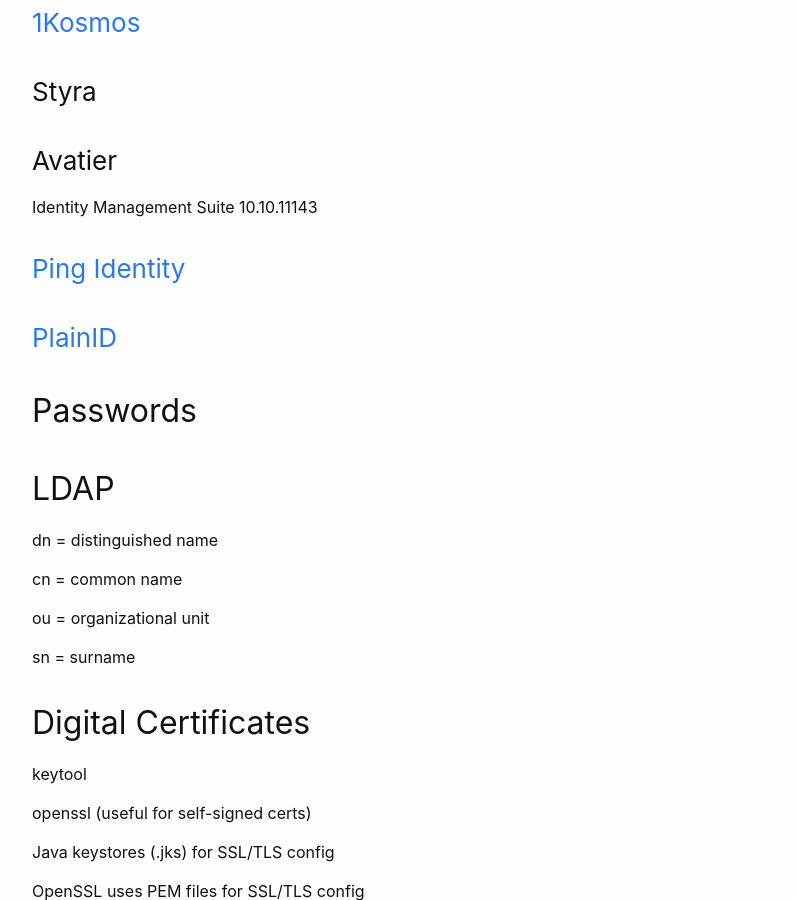
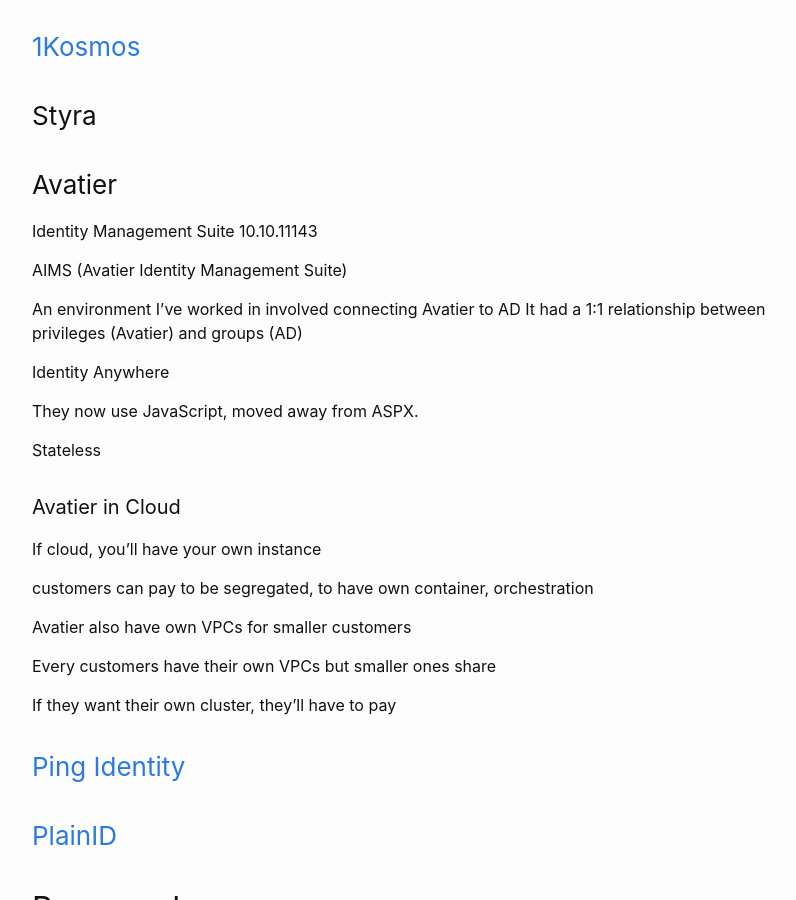
Before and after one commit to sif/sif, a Jekyll site: the page built from _posts/2022-02-11-identity-and-access-management.md, in a window 1280 px wide and 900 px high, scrolled down 3401 px. Shown: the whole window, without its empty margins (238-1034 px from the left). Built offline with Jekyll 4.4.1, drawn with Linux system fonts in a browser that asks for light colours.

Commit message:
Red Beryl

```diff
--- a/_posts/2022-02-11-identity-and-access-management.md
+++ b/_posts/2022-02-11-identity-and-access-management.md
@@ -184,6 +184,31 @@
 
 Identity Management Suite 10.10.11143
 
+AIMS (Avatier Identity Management Suite)
+
+An environment I've worked in involved connecting Avatier to AD
+It had a 1:1 relationship between privileges (Avatier) and groups (AD)
+
+Identity Anywhere
+
+They now use JavaScript, moved away from ASPX.
+
+Stateless
+
+
+
+#### Avatier in Cloud
+
+If cloud, you'll have your own instance
+
+customers can pay to be segregated, to have own container, orchestration
+
+Avatier also have own VPCs for smaller customers
+
+Every customers have their own VPCs but smaller ones share
+
+If they want their own cluster, they'll have to pay
+
 
 
 ### [Ping Identity](https://www.afterlifesong.com/cybersecurity/2021/12/03/ping-identity.html)
```
Also changed, not shown: _posts/2021-12-03-ping-identity.md (+1 -0 lines), _posts/2022-12-19-1kosmos.md (+2 -0 lines).
